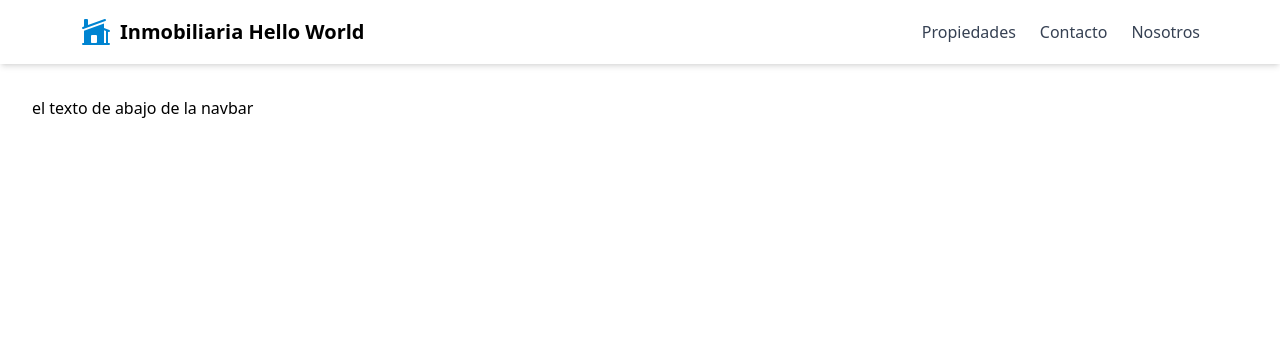
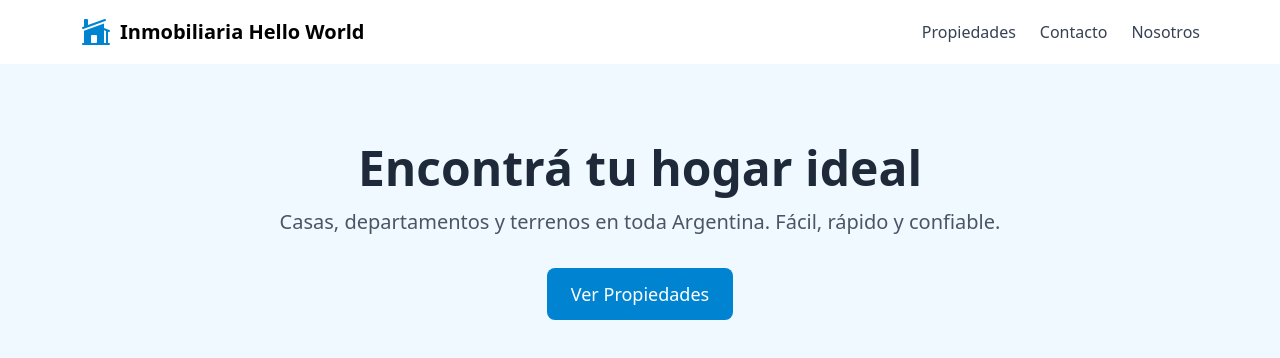
Before and after one commit to joastur11/landing-page-example, a React (Vite) app in the folder project/landing-page/: page / in a window 1280 px wide. Shown: the top 358 px of the page. Built offline with nearby package versions, Linux system fonts and the light colour scheme.

Commit message:
Cree Hero basico

```diff
--- a/project/landing-page/src/App.jsx
+++ b/project/landing-page/src/App.jsx
@@ -1,14 +1,15 @@
 // crear componentes navbar, hero y footer
 
+import { Hero } from "./components/Hero.jsx";
 import { Navbar } from "./components/Navbar.jsx";
 
 export function App (){
   return (
     <>
       <Navbar />
-      <main className="p-8">
-        <h2> el texto de abajo de la navbar </h2>
-      </main>
+      <div className="bg-sky-50 min-h-screen">
+        <Hero />
+      </div>
     </>
   )
 }
--- /dev/null
+++ b/project/landing-page/src/components/Hero.jsx
@@ -0,0 +1,30 @@
+// Imagen grande de fondo + título ("Encuentra tu próxima casa" o algo asi)
+
+export function Hero (){
+  return (
+    <section className="bg-sky-50 py-20">
+      <div className="max-w-6xl mx-auto px-4 text-center">
+        <h2 className="text-4xl md:text-5xl font-bold text-gray-800 mb-4">
+          Encontrá tu hogar ideal
+        </h2>
+        <p className="text-lg md:text-xl text-gray-600 mb-8">
+          Casas, departamentos y terrenos en toda Argentina. Fácil, rápido y confiable.
+        </p>
+        <a href="#propiedades" className="
+          inline-block
+          bg-sky-600
+          text-white
+          px-6
+          py-3
+          rounded-lg
+          text-lg
+          font-medium
+          hover:bg-sky-700
+          transition"
+        >
+          Ver Propiedades
+        </a>
+      </div>
+    </section>
+  )
+}
```
Also changed, not shown: 1 other file (tests, documents, lock files or other folders).
